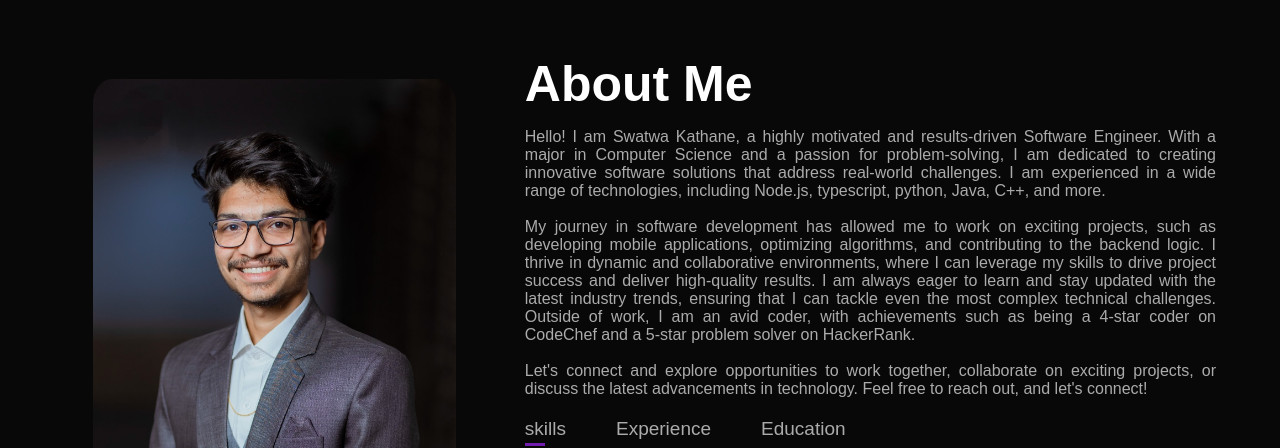
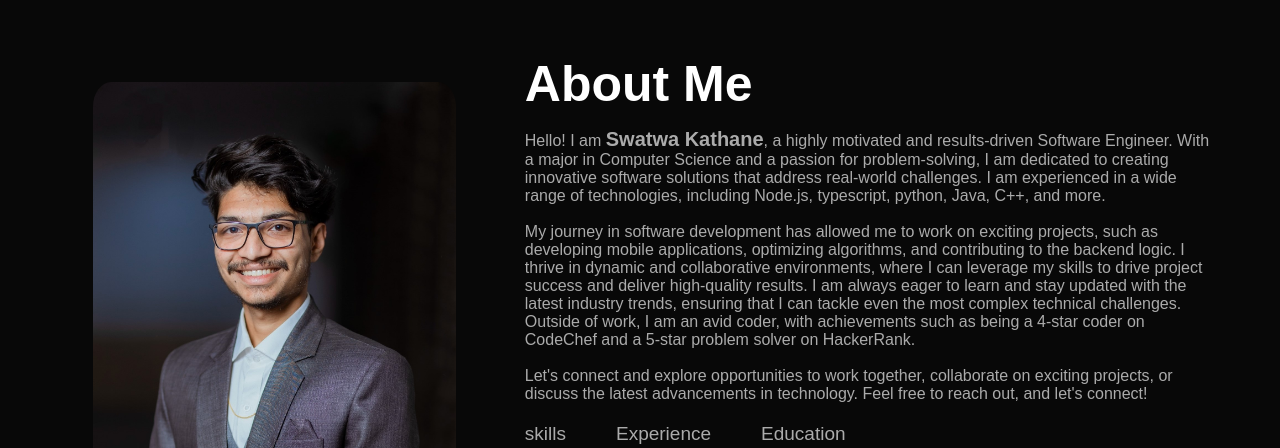
Before and after one commit to swatwakathane/online-portfolio, a plain HTML site: page index.html in a window 1280 px wide. Shown: the part 880-1328 px from the top of the page. Drawn offline with Linux system fonts and the light colour scheme.

Commit message:
dopyed commit

```diff
--- a/index.html
+++ b/index.html
@@ -46,7 +46,7 @@
                 </div>
                 <div class="column-2">
                     <h2 class="sub-title">About Me</h2>
-                    <p> Hello! I am Swatwa Kathane, a highly motivated and results-driven Software Engineer. With a
+                    <p> Hello! I am <h1>Swatwa Kathane</h1>, a highly motivated and results-driven Software Engineer. With a
                         major in Computer Science and a passion for problem-solving, I am dedicated to creating
                         innovative software solutions that address real-world challenges.
                         I am experienced in a wide range of technologies, including Node.js, typescript, python, Java,
--- a/style.css
+++ b/style.css
@@ -33,6 +33,15 @@ hr {
     border: #711EAF;
     height: 5px;
 
+}
+
+h1 {
+    display: inline;
+    font-size: 20px;
+}
+
+.column-2 p {
+    display: inline;
 }
 
 .container{
```
